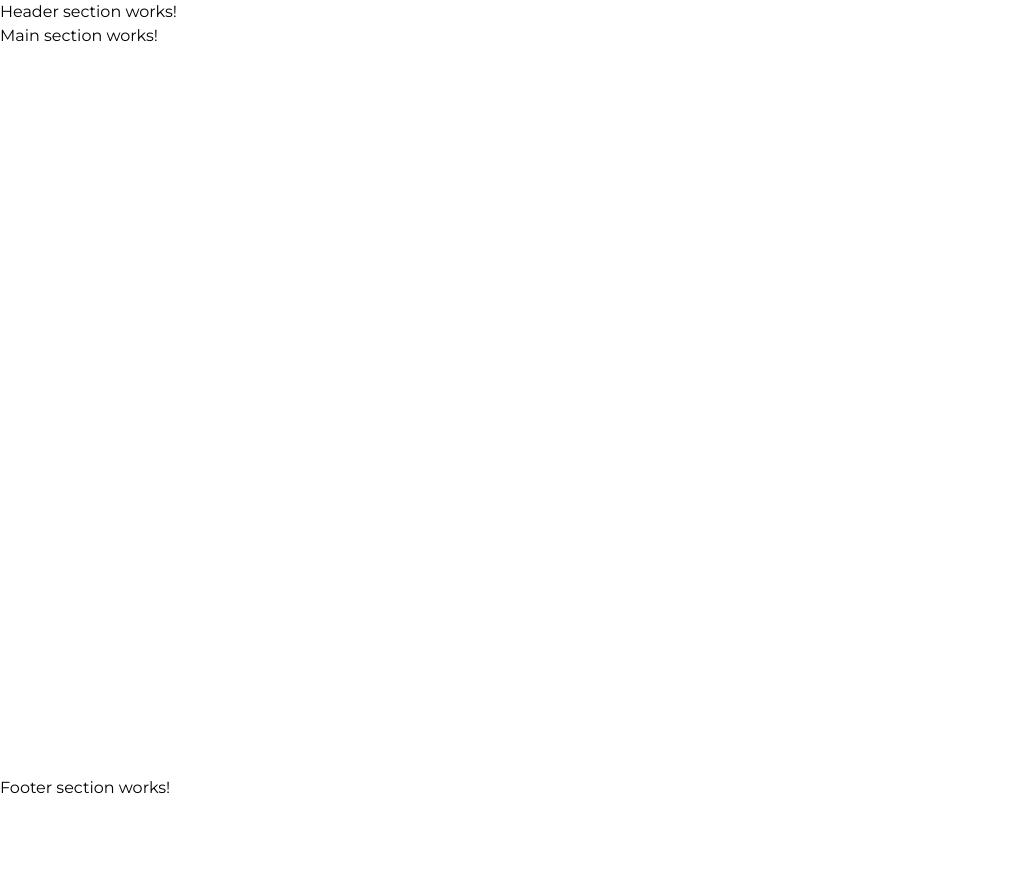
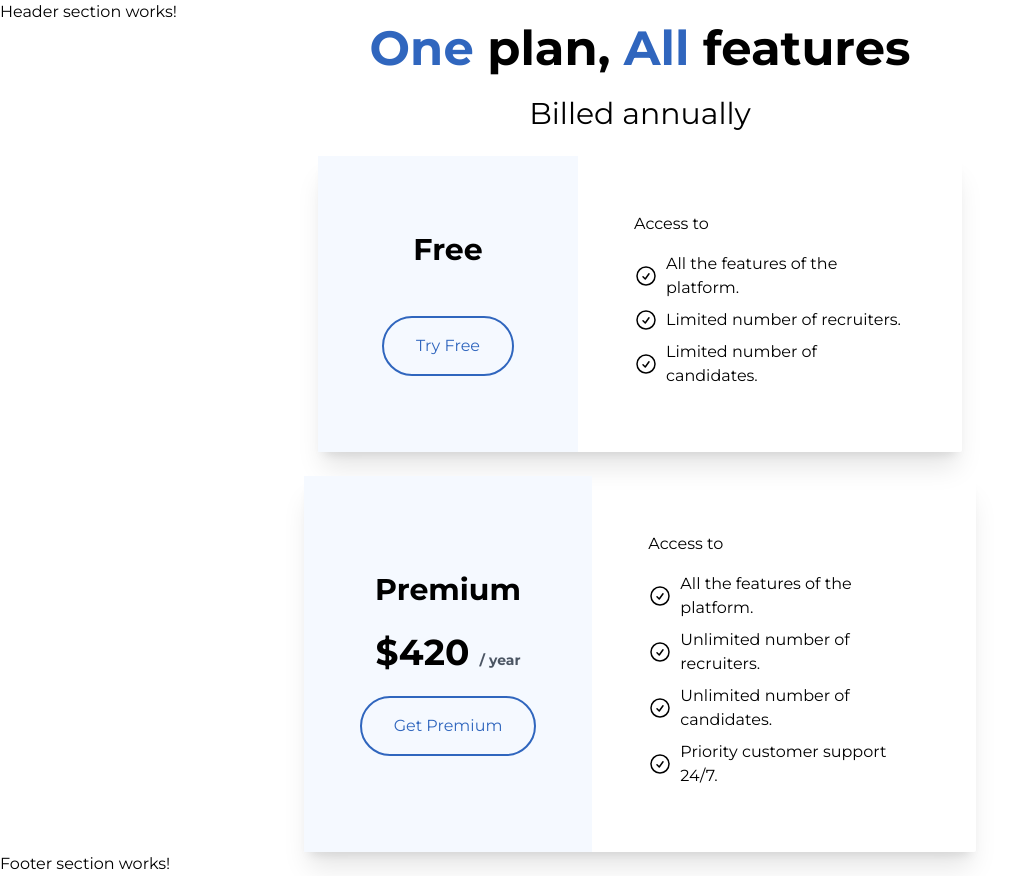
Before and after one commit to Testigos-de-Vue/jobsync-landing, a website: page src/index.html in a window 1280 px wide. Shown: the whole page, without its empty margins (0-1036 px from the left). Before the commit the page ends 800 px from the top, so only its background shows below. Drawn offline with Linux system fonts and the light colour scheme.

Commit message:
feat:add pricing plans html and css

```diff
--- a/src/index.html
+++ b/src/index.html
@@ -17,7 +17,62 @@
     <span>Header section works!</span>
   </header>
   <main class="grid grid-cols-1 gap-18">
-    <span>Main section works!</span>
+
+    <section id="pricing-section" class="flex flex-col justify-center items-center gap-6">
+      <h2 class="section-title"><span class="text-primary">One</span> plan, <span class="text-primary">All</span> features</h2>
+      <p class="text-3xl">Billed annually</p>
+      <div class="grid md:grid-cols-[auto_1fr] rounded-sm shadow-xl">
+        <div class="flex flex-col justify-center text-center bg-tertiary p-16">
+          <h3 class="text-3xl font-bold mb-12">Free</h3>
+          <a href="https://app-jobsync.netlify.app/" referrerpolicy="no-referrer" class="btn-primary-fill rounded-full">Try Free</a>
+        </div>
+        <div class="flex flex-col justify-center md:w-96 gap-4 p-6 md:p-14">
+          <p>Access to</p>
+          <ul>
+            <li class="flex items-center gap-2 mb-2">
+              <img src="./images/tick.svg" alt="Tick icon" class="w-6 h-6 inline">
+              <span>All the features of the platform.</span>
+            </li>
+            <li class="flex items-center gap-2 mb-2">
+              <img src="./images/tick.svg" alt="Tick icon" class="w-6 h-6 inline">
+              <span>Limited number of recruiters.</span>
+            </li>
+            <li class="flex items-center gap-2 mb-2">
+              <img src="./images/tick.svg" alt="Tick icon" class="w-6 h-6 inline">
+              <span>Limited number of candidates.</span>
+            </li>
+          </ul>
+        </div>
+      </div>
+      <div class="grid md:grid-cols-[auto_1fr] rounded-sm shadow-xl">
+        <div class="flex flex-col justify-center text-center bg-tertiary gap-6 p-14">
+          <h3 class="text-3xl font-bold">Premium</h3>
+          <p class="text-4xl font-bold">$420 <span class="text-sm text-gray-600">/ year</span></p>
+          <a href="https://app-jobsync.netlify.app/" referrerpolicy="no-referrer" class="btn-primary-fill rounded-full">Get Premium</a>
+        </div>
+        <div class="flex flex-col justify-center md:w-96 gap-4 p-6 md:p-14">
+          <p>Access to</p>
+          <ul>
+            <li class="flex items-center gap-2 mb-2">
+              <img src="./images/tick.svg" alt="Tick icon" class="w-6 h-6 inline">
+              <span>All the features of the platform.</span>
+            </li>
+            <li class="flex items-center gap-2 mb-2">
+              <img src="./images/tick.svg" alt="Tick icon" class="w-6 h-6 inline">
+              <span>Unlimited number of recruiters.</span>
+            </li>
+            <li class="flex items-center gap-2 mb-2">
+              <img src="./images/tick.svg" alt="Tick icon" class="w-6 h-6 inline">
+              <span>Unlimited number of candidates.</span>
+            </li>
+            <li class="flex items-center gap-2 mb-2">
+              <img src="./images/tick.svg" alt="Tick icon" class="w-6 h-6 inline">
+              <span>Priority customer support 24/7.</span>
+            </li>
+          </ul>
+        </div>
+      </div>
+    </section>
   </main>
   <footer>
     <span>Footer section works!</span>
--- a/tailwind.config.js
+++ b/tailwind.config.js
@@ -2,7 +2,16 @@
 module.exports = {
   content: ["./src/**/*.{html,js}"],
   theme: {
-    extend: {},
+    extend: {
+      colors: {
+        primary: "#3066be",
+        secondary: "#00c9a7",
+        tertiary: "#f5f9ff"
+      },
+      gap: {
+        "18": "4.5rem",
+      }
+    },
   },
   plugins: [],
 }
```
Also changed, not shown: src/styles/style.css.
